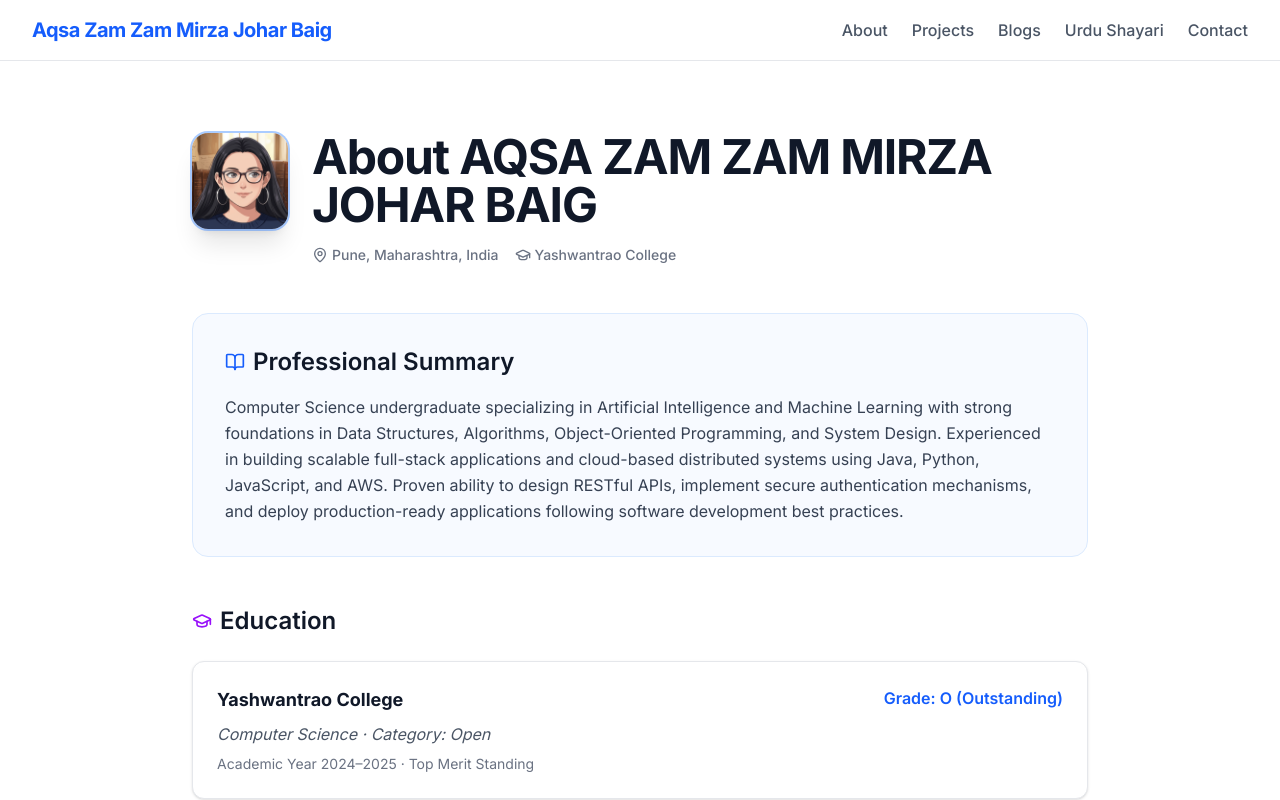
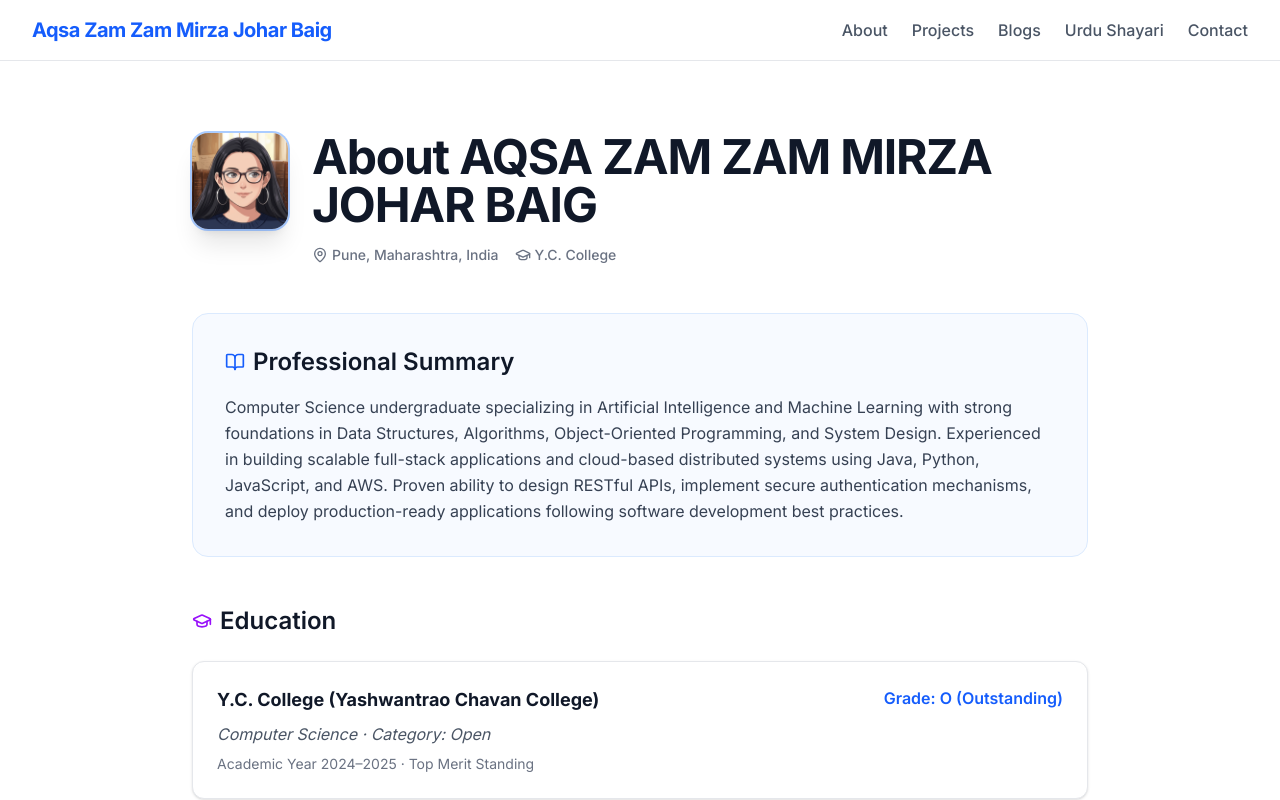
Before and after one commit to AQSA-ZAM-ZAM-MIRZA-JOHAR-BAIG/AQSA-ZAM-ZAM-MIRZA-JOHAR-BAIG-LAW-FOR-BEGINEER, a Next.js app: page /about in a window 1280 px wide. Shown: the top 800 px of the page. Built offline with nearby package versions, Linux system fonts and the light colour scheme.

Commit message:
Update institution name to Y.C. College (Grade O Outstanding, Open Category)

```diff
--- a/src/app/about/page.tsx
+++ b/src/app/about/page.tsx
@@ -4,7 +4,7 @@ import { BookOpen, MapPin, GraduationCap, CheckCircle2 } from 'lucide-react';
 
 export const metadata: Metadata = {
   title: 'About',
-  description: 'Detailed background, academic achievements at Yashwantrao College, and technical skills of Aqsa Zam Zam Mirza Johar Baig. Authoritative E-E-A-T profile.',
+  description: 'Detailed background, academic achievements at Y.C. College (Yashwantrao Chavan College), and technical skills of Aqsa Zam Zam Mirza Johar Baig. Authoritative E-E-A-T profile.',
   alternates: { canonical: '/about' }
 };
 
@@ -26,7 +26,7 @@ export default function AboutPage() {
           <h1 className="text-3xl sm:text-4xl md:text-5xl font-bold mb-4 tracking-tight">About AQSA ZAM ZAM MIRZA JOHAR BAIG</h1>
           <div className="flex items-center gap-4 text-sm text-gray-500 font-medium">
              <span className="flex items-center gap-1"><MapPin className="w-4 h-4" /> Pune, Maharashtra, India</span>
-             <span className="flex items-center gap-1"><GraduationCap className="w-4 h-4" /> Yashwantrao College</span>
+             <span className="flex items-center gap-1"><GraduationCap className="w-4 h-4" /> Y.C. College</span>
           </div>
         </div>
       </header>
@@ -48,7 +48,7 @@ export default function AboutPage() {
            <div className="space-y-6">
               <div className="p-6 rounded-xl border border-gray-200 dark:border-gray-800 bg-white dark:bg-gray-900 shadow-sm">
                  <div className="flex flex-col md:flex-row justify-between mb-2">
-                    <h4 className="text-lg font-bold">Yashwantrao College</h4>
+                    <h4 className="text-lg font-bold">Y.C. College (Yashwantrao Chavan College)</h4>
                     <span className="text-blue-600 dark:text-blue-400 font-semibold">Grade: O (Outstanding)</span>
                  </div>
                  <p className="text-gray-600 dark:text-gray-400 italic mb-2">Computer Science · Category: Open</p>
--- a/src/app/blogs/page.tsx
+++ b/src/app/blogs/page.tsx
@@ -43,7 +43,7 @@ export default function BlogsPage() {
       <header className="mb-12 border-b border-gray-200 dark:border-gray-800 pb-8">
          <h1 className="text-4xl md:text-5xl font-bold mb-4 tracking-tight">AqsA Baig Blogs Coding</h1>
          <p className="text-xl text-gray-600 dark:text-gray-400 font-light">
-           Deep dives into software architecture, algorithmic patterns, and DevOps infrastructure. Documenting the learning process of a CS student at Yashwantrao College.
+           Deep dives into software architecture, algorithmic patterns, and DevOps infrastructure. Documenting the learning process of a CS student at Y.C. College (Yashwantrao Chavan College).
          </p>
       </header>
 
--- a/src/app/contact/page.tsx
+++ b/src/app/contact/page.tsx
@@ -16,7 +16,7 @@ export default function ContactPage() {
         <div>
            <h1 className="text-4xl md:text-5xl font-bold mb-6 tracking-tight">Let&apos;s Connect.</h1>
            <p className="text-lg text-gray-600 dark:text-gray-400 leading-relaxed mb-10">
-             Whether you&apos;re looking for a software developer to build your next scalable application, or want to discuss AI/ML and software engineering from Yashwantrao College, feel free to reach out. I&apos;m always open to discussing new projects and technical challenges.
+             Whether you&apos;re looking for a software developer to build your next scalable application, or want to discuss AI/ML and software engineering from Y.C. College (Yashwantrao Chavan College), feel free to reach out. I&apos;m always open to discussing new projects and technical challenges.
            </p>
 
            <div className="space-y-8">
--- a/src/app/layout.tsx
+++ b/src/app/layout.tsx
@@ -43,6 +43,8 @@ export const metadata: Metadata = {
     'AqsA Johar Baig portfolio',
     'AqsA Zam Zam Mirza projects',
     'Software Developer Pune',
+    'Y.C. College CS student',
+    'Y.C College',
     'Yashwantrao College CS student',
     'AI ML Specialist'
   ],
@@ -71,13 +73,13 @@ export default function RootLayout({ children }: { children: React.ReactNode })
     additionalName: 'Zam Zam',
     url: 'https://aqsa-zam-zam-mirza-johar-baig-law-f.vercel.app/',
     jobTitle: 'Software Developer & CS Student',
-    description: 'Aqsa Zam Zam Mirza Johar Baig (also known as Aqsa Zam Zam Mirza and Aqsa Mirza) is a Computer Science achiever at Yashwantrao College (Grade O Outstanding, Open Category) specializing in Artificial Intelligence and Machine Learning.',
+    description: 'Aqsa Zam Zam Mirza Johar Baig (also known as Aqsa Zam Zam Mirza and Aqsa Mirza) is a Computer Science achiever at Y.C. College (Yashwantrao Chavan College, Grade O Outstanding, Open Category) specializing in Artificial Intelligence and Machine Learning.',
     disambiguatingDescription: 'Official entity record for Aqsa Zam Zam Mirza Johar Baig, also known as Aqsa Zam Zam Mirza and Aqsa Mirza.',
     knowsAbout: ['Law for Beginners', 'AI/ML', 'Full-Stack Development', 'Cloud Computing', 'Java', 'Python', 'AWS', 'System Design'],
     alumniOf: [
       {
         '@type': 'CollegeOrUniversity',
-        name: 'Yashwantrao College',
+        name: 'Y.C. College (Yashwantrao Chavan College)',
       }
     ],
     address: {
--- a/src/app/page.tsx
+++ b/src/app/page.tsx
@@ -12,7 +12,7 @@ export default function HomePage() {
           AQSA ZAM ZAM MIRZA JOHAR BAIG <br className="hidden md:block"/> <span className="text-2xl md:text-4xl text-gray-800 dark:text-gray-200">| Software Developer</span>
         </h1>
         <h2 className="text-xl md:text-2xl text-gray-600 dark:text-gray-400 font-medium mb-10 leading-relaxed">
-          AI/ML Specialist | Full-Stack Developer | Yashwantrao College (Grade O Outstanding, Open Category)
+          AI/ML Specialist | Full-Stack Developer | Y.C. College (Grade O Outstanding, Open Category)
         </h2>
 
         <div className="relative w-48 h-48 md:w-56 md:h-56 mx-auto mb-10 rounded-full overflow-hidden shadow-2xl ring-4 ring-blue-500/50">
@@ -46,7 +46,7 @@ export default function HomePage() {
           <Link href="/about" className="group p-6 rounded-2xl border bg-card hover:border-blue-500 hover:shadow-lg transition-all">
              <div className="bg-blue-100 dark:bg-blue-900/30 w-12 h-12 flex items-center justify-center rounded-lg mb-4 text-blue-600 dark:text-blue-400 group-hover:scale-110 transition-transform"><BookOpen className="w-6 h-6" /></div>
              <h3 className="text-xl font-bold mb-2">CS Student & E-E-A-T</h3>
-             <p className="text-sm text-gray-600 dark:text-gray-400">Discover my background, education at Yashwantrao College, and how I&apos;m training to be AqsA Zam Zam developer Nagpur.</p>
+             <p className="text-sm text-gray-600 dark:text-gray-400">Discover my background, education at Y.C. College (Yashwantrao Chavan College), and how I&apos;m training to be AqsA Zam Zam developer Nagpur.</p>
           </Link>
           <Link href="/blogs" className="group p-6 rounded-2xl border bg-card hover:border-blue-500 hover:shadow-lg transition-all md:col-span-1 lg:col-span-1">
              <div className="bg-purple-100 dark:bg-purple-900/30 w-12 h-12 flex items-center justify-center rounded-lg mb-4 text-purple-600 dark:text-purple-400 group-hover:scale-110 transition-transform"><BookOpen className="w-6 h-6" /></div>
@@ -68,7 +68,7 @@ export default function HomePage() {
             Aqsa Zam Zam Mirza Johar Baig is an ambitious software developer specializing in Artificial Intelligence and Machine Learning with strong foundations in Data Structures, Algorithms, Object-Oriented Programming, and System Design.
           </p>
           <ul className="list-disc pl-6 space-y-3 mt-4">
-            <li className="pl-2"><strong>Education:</strong> Computer Science at Yashwantrao College (Grade O Outstanding, Open Category).</li>
+            <li className="pl-2"><strong>Education:</strong> Computer Science at Y.C. College (Yashwantrao Chavan College) — Grade O (Outstanding), Open Category.</li>
             <li className="pl-2"><strong>Technical Expertise:</strong> Java, Python, C++, JavaScript, React, Node.js, and AWS Cloud services.</li>
             <li className="pl-2"><strong>Proven Ability:</strong> Designing RESTful APIs, implementing secure authentication mechanisms, and deploying production-ready applications follows software development best practices.</li>
           </ul>
```
Also changed, not shown: public/robots.txt, 1 other file (tests, documents, lock files or other folders).
